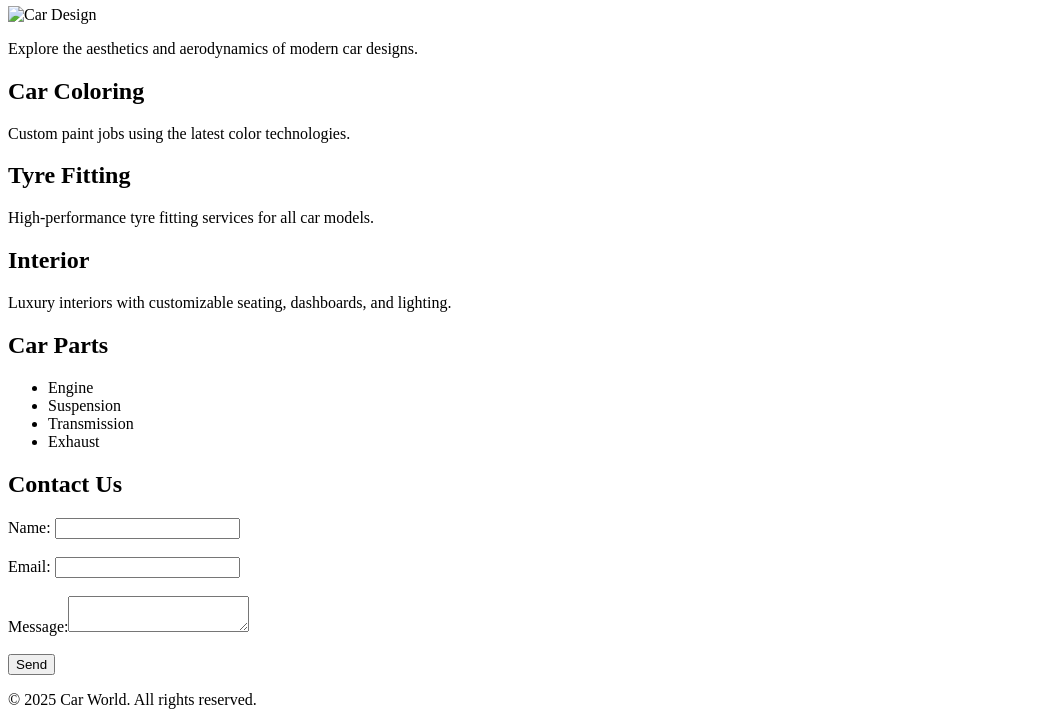
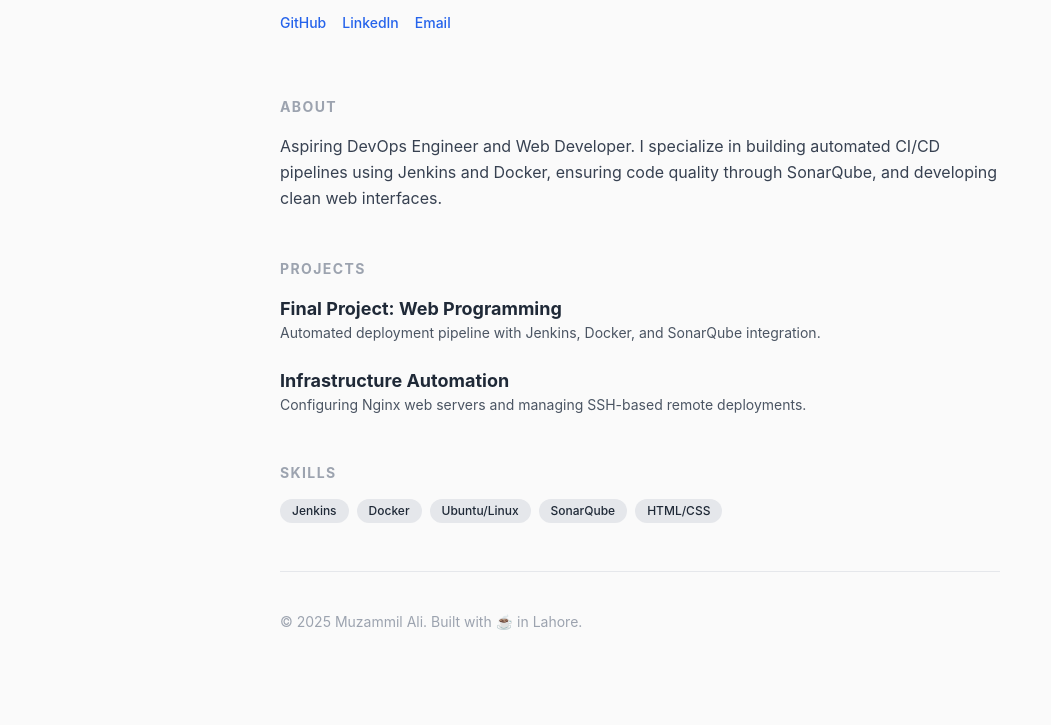
Before and after one commit to Muzammil9090/Final-Project-in-Web-Programming, a plain HTML site: page index.html in a window 1280 px wide. Shown: the part 159-884 px from the top of the page, without its empty margins (0-1051 px from the left). Drawn offline with nearby package versions, Linux system fonts and the light colour scheme.

Commit message:
Revamp index.html for personal portfolio
Replaced the Car World content with a personal portfolio layout for Muzammil Ali, including sections for About, Projects, and Skills.

```diff
--- a/index.html
+++ b/index.html
@@ -1,72 +1,65 @@
 <!DOCTYPE html>
 <html lang="en">
 <head>
-  <meta charset="UTF-8" />
-  <meta name="viewport" content="width=device-width, initial-scale=1.0"/>
-<link rel="stylesheet" href="style.css">
-  <title>Car World</title>
+    <meta charset="UTF-8">
+    <meta name="viewport" content="width=device-width, initial-scale=1.0">
+    <title>Muzammil Ali | Portfolio</title>
+    <script src="https://cdn.tailwindcss.com"></script>
+    <style>
+        body { font-family: 'Inter', sans-serif; background-color: #fafafa; }
+    </style>
+</head>
+<body class="text-gray-800 antialiased">
 
-</head>
-<body>
+    <div class="max-w-3xl mx-auto px-6 py-20">
 
-  <header>
-    <h1>Welcome to Car World</h1>
-    <nav>
-      <a href="#design">Design</a>
-      <a href="#color">Color</a>
-      <a href="#tyres">Tyres</a>
-      <a href="#interior">Interior</a>
-      <a href="#parts">Parts</a>
-    </nav>
-  </header>
+        <header class="mb-16">
+            <h1 class="text-4xl font-bold tracking-tight text-black">Muzammil Ali</h1>
+            <p class="text-lg text-gray-500 mt-2">Student @ University of Lahore (Sem 5)</p>
+            <div class="flex gap-4 mt-4 text-sm font-medium text-blue-600">
+                <a href="https://github.com/Muzammil9090" class="hover:underline">GitHub</a>
+                <a href="#" class="hover:underline">LinkedIn</a>
+                <a href="mailto:your-email@example.com" class="hover:underline">Email</a>
+            </div>
+        </header>
 
-  <main class="container">
-    <div class="card" id="design">
-      <h2>Car Designing</h2>
-      <img src="car-design.jpg" alt="Car Design" class="car-img" />
-      <p>Explore the aesthetics and aerodynamics of modern car designs.</p>
+        <section class="mb-12">
+            <h2 class="text-sm uppercase tracking-widest text-gray-400 font-bold mb-4">About</h2>
+            <p class="leading-relaxed text-gray-700">
+                Aspiring DevOps Engineer and Web Developer. I specialize in building automated CI/CD pipelines
+                using Jenkins and Docker, ensuring code quality through SonarQube, and developing clean web interfaces.
+            </p>
+        </section>
+
+        <section class="mb-12">
+            <h2 class="text-sm uppercase tracking-widest text-gray-400 font-bold mb-4">Projects</h2>
+            <div class="space-y-6">
+                <div>
+                    <h3 class="font-bold text-lg">Final Project: Web Programming</h3>
+                    <p class="text-gray-600 text-sm">Automated deployment pipeline with Jenkins, Docker, and SonarQube integration.</p>
+                </div>
+                <div>
+                    <h3 class="font-bold text-lg">Infrastructure Automation</h3>
+                    <p class="text-gray-600 text-sm">Configuring Nginx web servers and managing SSH-based remote deployments.</p>
+                </div>
+            </div>
+        </section>
+
+        <section class="mb-12">
+            <h2 class="text-sm uppercase tracking-widest text-gray-400 font-bold mb-4">Skills</h2>
+            <div class="flex flex-wrap gap-2">
+                <span class="bg-gray-200 px-3 py-1 rounded-full text-xs font-medium">Jenkins</span>
+                <span class="bg-gray-200 px-3 py-1 rounded-full text-xs font-medium">Docker</span>
+                <span class="bg-gray-200 px-3 py-1 rounded-full text-xs font-medium">Ubuntu/Linux</span>
+                <span class="bg-gray-200 px-3 py-1 rounded-full text-xs font-medium">SonarQube</span>
+                <span class="bg-gray-200 px-3 py-1 rounded-full text-xs font-medium">HTML/CSS</span>
+            </div>
+        </section>
+
+        <footer class="pt-10 border-t border-gray-200 text-gray-400 text-sm">
+            &copy; 2025 Muzammil Ali. Built with ☕ in Lahore.
+        </footer>
     </div>
 
-    <div class="card" id="color">
-      <h2>Car Coloring</h2>
-      <p>Custom paint jobs using the <span class="highlight">latest color technologies</span>.</p>
-    </div>
-
-    <div class="card" id="tyres">
-      <h2>Tyre Fitting</h2>
-      <p>High-performance tyre fitting services for all car models.</p>
-    </div>
-
-    <div class="card" id="interior">
-      <h2>Interior</h2>
-      <p>Luxury interiors with customizable seating, dashboards, and lighting.</p>
-    </div>
-
-    <div class="card" id="parts">
-      <h2>Car Parts</h2>
-      <ul>
-        <li>Engine</li>
-        <li>Suspension</li>
-        <li>Transmission</li>
-        <li>Exhaust</li>
-      </ul>
-    </div>
-
-    <div class="card">
-      <h2>Contact Us</h2>
-      <form>
-        <label>Name: <input type="text" name="name" /></label><br><br />
-        <label>Email: <input type="email" name="email" /></label><br><br />
-        <label>Message:<textarea name="message"></textarea></label><br><br />
-        <button type="submit">Send</button>
-      </form>
-    </div>
-  </main>
-
-  <footer>
-    <p>&copy; 2025 Car World. All rights reserved.</p>
-  </footer>
-
-  <script src="script.js"></script>
 </body>
 </html>
```
